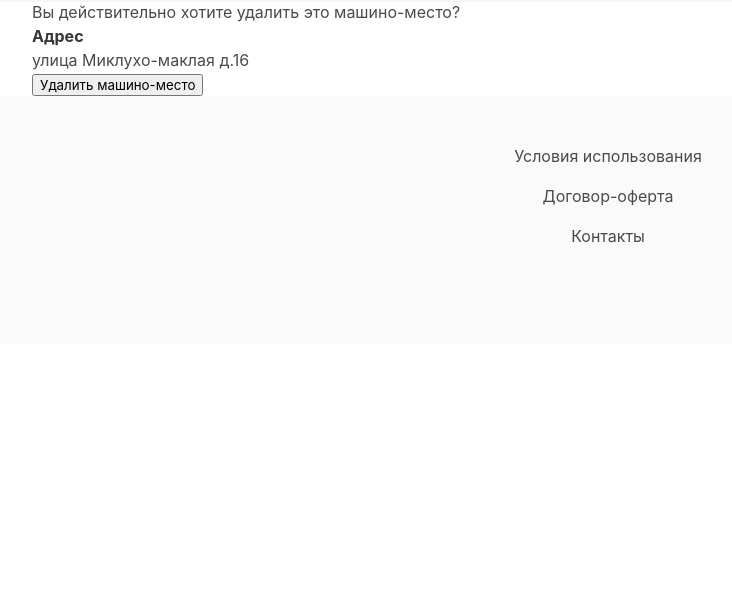
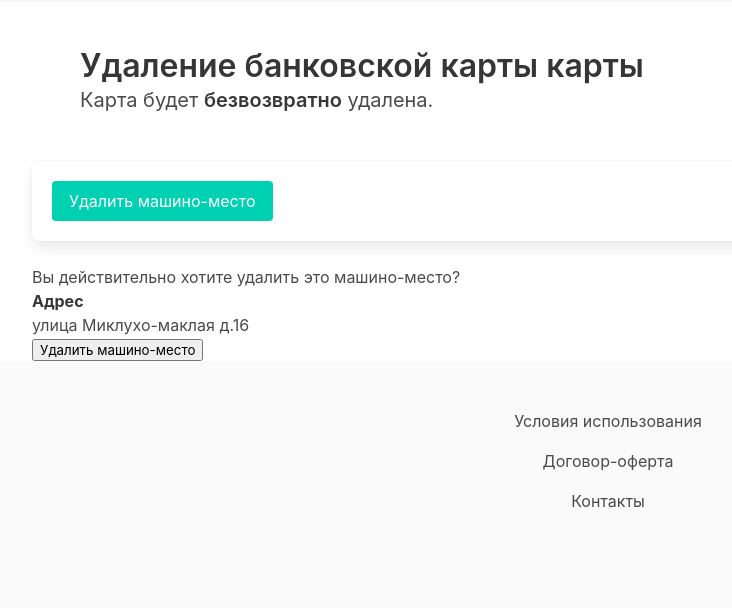
Before and after one commit to XanderMoroz/ShareAndPark, a Django app: page /delete/1 in a window 1280 px wide. Shown: the part 56-664 px from the top of the page, without its empty margins (32-764 px from the left). Run offline with Django 4.2, Linux system fonts and the light colour scheme; data comes from the database, SQL or seed files in the repository; some libraries are stand-ins or nearby versions.

Commit message:
[fix] template fixed

```diff
--- a/ShareAndPark/templates/baseapp/delete_parking.html
+++ b/ShareAndPark/templates/baseapp/delete_parking.html
@@ -3,6 +3,21 @@
 {% block title %} Удаление машино-места {% endblock title %}
 
 {% block content %}
+
+<!-- Аннотация страницы-->
+<section class="section">
+        <h1 class="title">Удаление банковской карты карты</h1>
+        <h2 class="subtitle">
+        Карта будет <strong>безвозвратно</strong> удалена.
+        </h2>
+</section>
+
+<form class="box " method="POST">
+  {% csrf_token %}
+
+  <button type="submit" class="button is-primary">Удалить машино-место</button>
+</form>
+
 <h2>Вы действительно хотите удалить это машино-место?</h2>
 <table>
     <thead>
```
